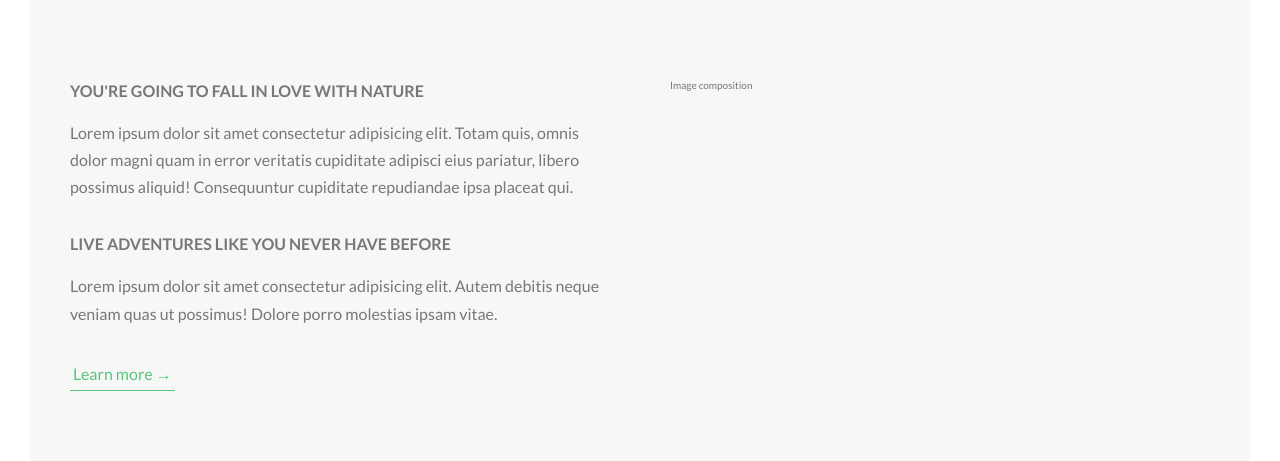
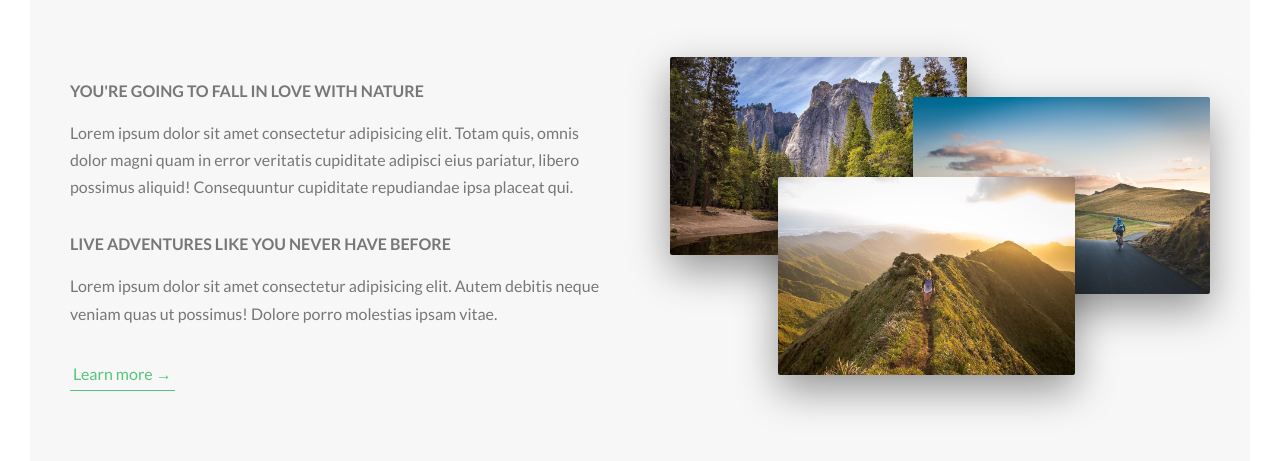
Before and after one commit to guimochila/natours, a website: page index.html in a window 1280 px wide. Shown: the part 943-1404 px from the top of the page. Drawn offline with Linux system fonts and the light colour scheme.

Commit message:
Composition component added and section about finished.

```diff
--- a/index.html
+++ b/index.html
@@ -51,7 +51,11 @@
                     <a href="#" class="btn-text">Learn more &rarr;</a>
                 </div>
                 <div class="col-1-of-2">
-                    Image composition
+                    <div class="composition">
+                        <img src="img/nat-1-large.jpg" alt="Photo 1" class="composition__photo composition__photo--p1">
+                        <img src="img/nat-2-large.jpg" alt="Photo 2" class="composition__photo composition__photo--p2">
+                        <img src="img/nat-3-large.jpg" alt="Photo 3" class="composition__photo composition__photo--p3">
+                    </div>
                 </div>
             </div>
         </section>
--- /dev/null
+++ b/sass/components/_composition.sass
@@ -0,0 +1,30 @@
+.composition
+	position: relative
+
+	&__photo
+		width: 55%
+		box-shadow: 0 1.5rem 4rem rgba($color-black, .4)
+		border-radius: 2px
+		position: absolute
+		z-index: 10
+		transition: all .2s
+		outline-offset: 2rem
+
+		&--p1
+			left: 0
+			top: -2rem
+		&--p2
+			right: 0
+			top: 2rem
+		&--p3
+			left: 20%
+			top: 10rem
+
+		&:hover
+			outline: 1.5rem solid $color-primary
+			transform: scale(1.05) translateY(-.5rem)
+			box-shadow: 0 2.5rem 4rem rgba($color-black, .5)
+			z-index: 20
+
+	&:hover &__photo:not(:hover)
+		transform: scale(0.95)
--- a/sass/main.sass
+++ b/sass/main.sass
@@ -8,6 +8,7 @@
 @import "base/utilities"
 
 @import "components/button"
+@import "components/composition"
 
 @import "layout/grid"
 @import "layout/header"
```
Also changed, not shown: css/style.css.
